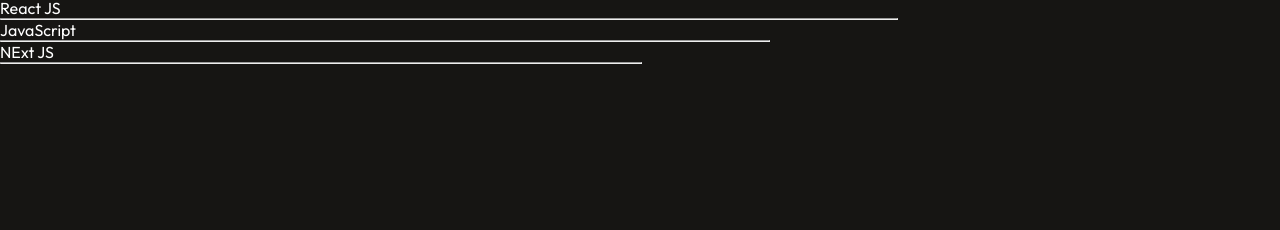
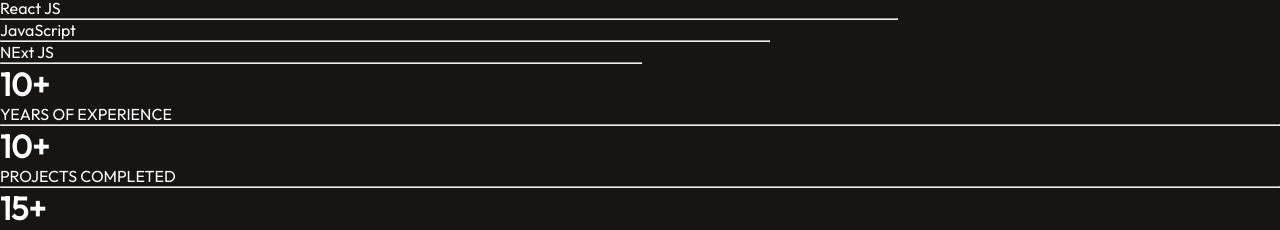
Before and after one commit to ru2003/Portfolio, a React (Vite) app: page / in a window 1280 px wide. Shown: the part 1841-2071 px from the top of the page. Before the commit the page ends 1905 px from the top, so only its background shows below. Built offline with nearby package versions, Linux system fonts and the light colour scheme.

Commit message:
new changes

```diff
--- a/src/Components/About/About.jsx
+++ b/src/Components/About/About.jsx
@@ -1,7 +1,7 @@
 import React from 'react'
 import './About.css'
 import theme_pattern from '../../assets/theme_pattern.svg'
-import profile_img from '../../assets/about_profile.svg'
+import profile_img from '../../assets/profile_img.svg'
 
 
 const About = () =>  {
@@ -25,11 +25,32 @@
                     </div><div className="about-skill"><p>React JS</p> <hr style={{width : "70%"}}></hr></div>
                     <div className="about-skill"><p>JavaScript</p> <hr style={{width : "60%"}}></hr></div>
                     <div className="about-skill"><p>NExt JS</p> <hr style={{width : "50%"}}></hr></div>
+            </div>
+        </div>
+        <div>
+
+                <div className="about-achievements">
+                    <h1>10+</h1>
+                    <p>YEARS OF EXPERIENCE</p>
+                </div>
+                <hr/>
+
+                <div className="about-achievements">
+                    <h1>10+</h1>
+                    <p>PROJECTS COMPLETED</p>
+                </div>
+                  <hr/>
+
+                <div className="about-achievements">
+                    <h1>15+</h1>
+                    <p>HAPPY CLIENTS</p>
+                </div>
+
 
             </div>
-        </div>
+         </div>
 
-    </div>
+
   )
 }
 
```
